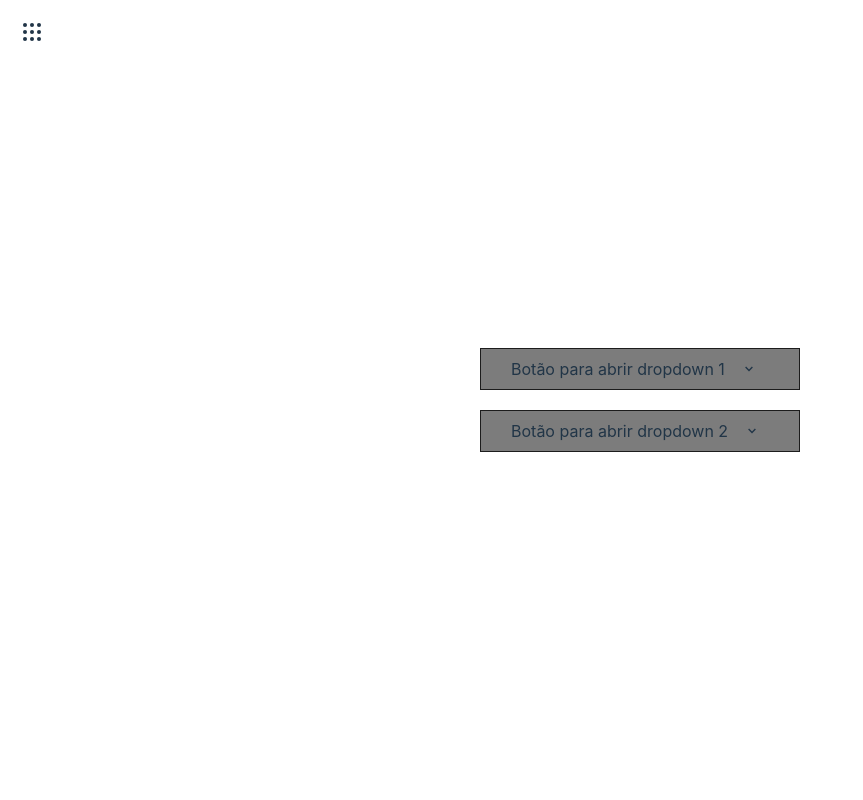
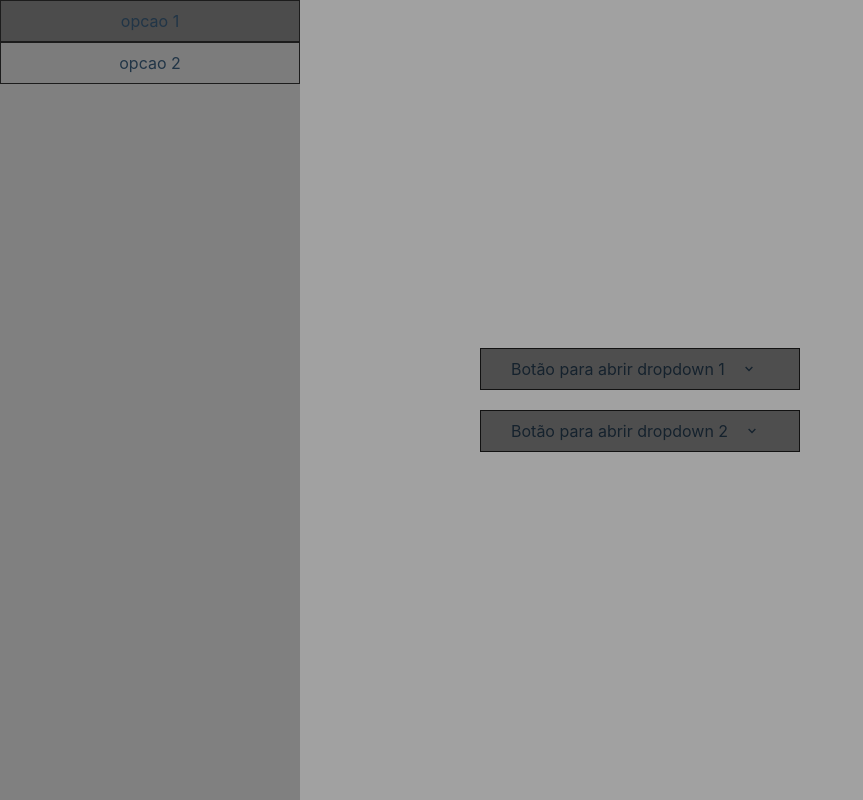
Before and after one commit to shtanaka/digital-components, a website built with Vite: page index.html in a window 1280 px wide. Both pictures are taken after a click on the button 32 px from the left and 32 px from the top of the page. Shown: the whole page, without its empty margins (0-863 px from the left). Built offline with nearby package versions, Linux system fonts and the light colour scheme.

Commit message:
Add burger menu open and close events

```diff
--- a/index.html
+++ b/index.html
@@ -8,9 +8,10 @@
   </head>
   <body>
     <div id="app">
-      <div class="burger-menu">
+      <div id="burgerMenu" class="burger-menu">
+        <div class="overlay" id="menuOverlay"></div>
         <div class="burger-icon-container-js">
-          <button>
+          <button id="menuOpenButton">
             <svg
               xmlns="http://www.w3.org/2000/svg"
               class="menu-icon"
@@ -32,15 +33,15 @@
           </button>
         </div>
 
-        <div class="menu-container" id="menu-base-js">
+        <div class="menu-container" id="menuBase">
           <div><button>opcao 1</button></div>
-          <div class="menu-container" id="menu-child-1-js">
+          <div class="menu-container" id="menuChild1">
             <div><button>opcao child 1</button></div>
             <div><button>opcao child 2</button></div>
             <div><button>opcao child 3</button></div>
           </div>
           <div><button>opcao 2</button></div>
-          <div class="menu-container" id="menu-child-2-js">
+          <div class="menu-container" id="menuChild1">
             <div><button>opcao child 1</button></div>
             <div><button>opcao child 2</button></div>
           </div>
--- a/main.js
+++ b/main.js
@@ -1,3 +1,4 @@
+import { addBurgerMenuEvents } from "./src/components/icons/burger";
 import { addDropdownArrow, addDropdownHideShowEvent, getPageDropdowns } from "./src/components/dropdown";
 
 import "./style.css";
@@ -12,6 +13,7 @@ function renderDropdowns() {
 }
 
 function main() {
+  addBurgerMenuEvents();
   renderDropdowns();
 }
 
--- a/src/components/icons/burger.js
+++ b/src/components/icons/burger.js
@@ -0,0 +1,17 @@
+export function addBurgerMenuEvents() {
+  const burgerMenuEl = document.querySelector('#burgerMenu');
+  const menuOpenButtonEl = burgerMenuEl.querySelector('#menuOpenButton');
+  const overlayEl = burgerMenuEl.querySelector('#menuOverlay');
+
+  menuOpenButtonEl.addEventListener('click', () => {
+    const menuBaseEl = burgerMenuEl.querySelector('#menuBase');
+    menuBaseEl.style.left = '0px';
+    overlayEl.classList.add('active');
+  });
+
+  overlayEl.addEventListener('click', () => {
+    const menuBaseEl = burgerMenuEl.querySelector('#menuBase');
+    menuBaseEl.style.left = '-300px';
+    overlayEl.classList.remove('active');
+  });
+}
--- a/style.css
+++ b/style.css
@@ -195,4 +195,22 @@ button:hover {
   height: 100vh;
   background-color: gray;
   width: 300px;
+  transition: left 600ms ease-in-out;
 }
+
+.burger-menu .overlay {
+  width: 100%;
+  height: 100%;
+  position: fixed;
+  background-color: rgba(0, 0, 0, 0.37);
+  top: 0;
+  left: 0;
+  visibility: hidden;
+  opacity: 0;
+}
+
+.burger-menu .overlay.active {
+  visibility: visible;
+  opacity: 1;
+  transition: opacity 300ms ease-in-out;
+}
```
